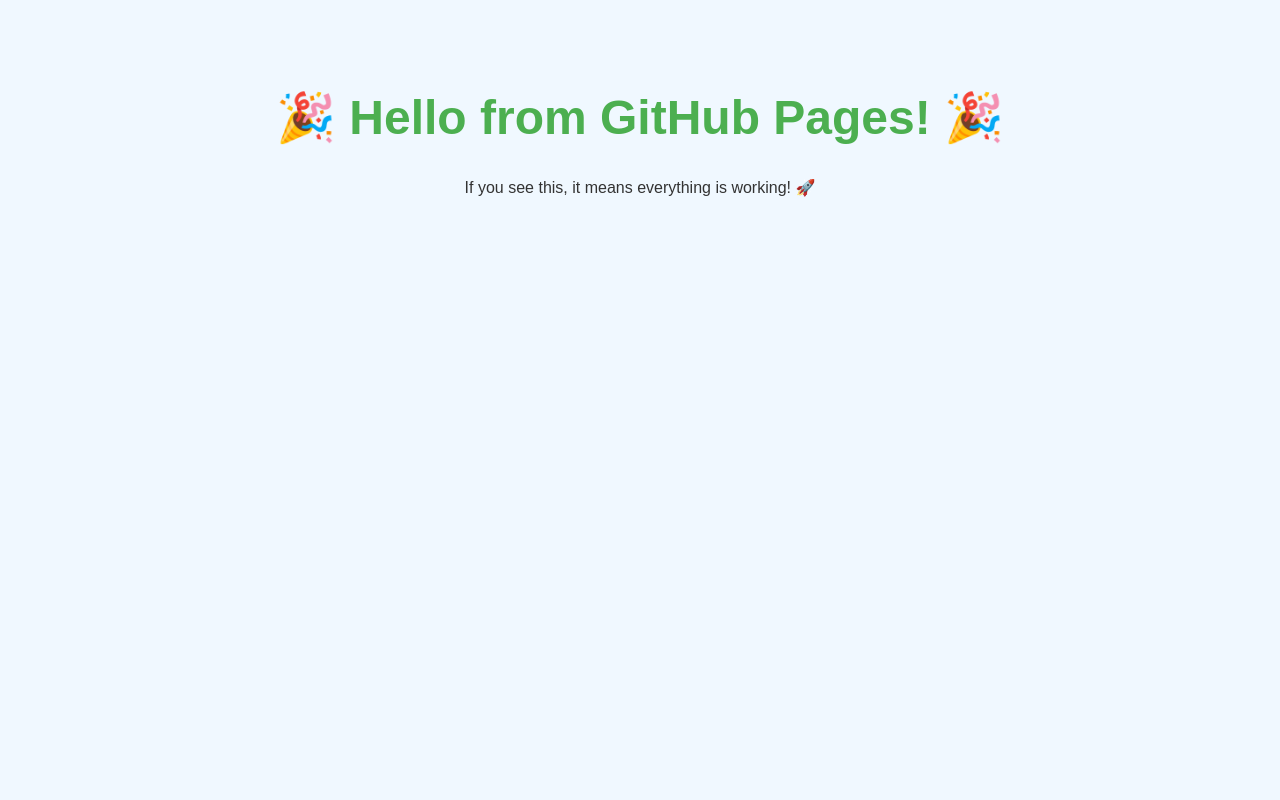
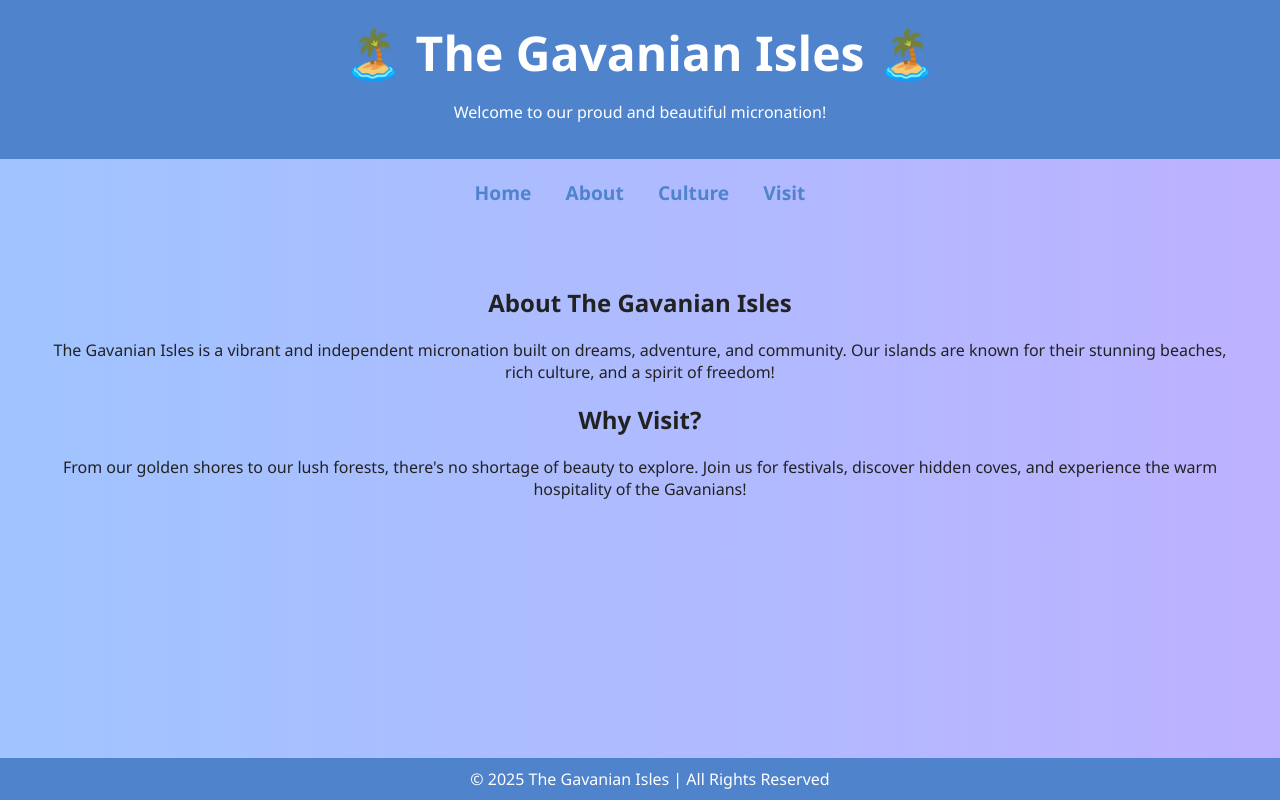
Before and after one commit to chickadeesigma/Gavanian-Isles, a plain HTML site: page index.html in a window 1280 px wide. Drawn offline with Linux system fonts and the light colour scheme.

Commit message:
Update index.html

```diff
--- a/index.html
+++ b/index.html
@@ -3,23 +3,82 @@
 <head>
   <meta charset="UTF-8">
   <meta name="viewport" content="width=device-width, initial-scale=1">
-  <title>It works!</title>
+  <title>The Gavanian Isles</title>
   <style>
     body {
-      background-color: #f0f8ff;
-      color: #333;
-      font-family: Arial, sans-serif;
+      background: linear-gradient(to right, #a0c4ff, #bdb2ff);
+      color: #222;
+      font-family: 'Segoe UI', Tahoma, Geneva, Verdana, sans-serif;
+      margin: 0;
+      padding: 0;
       text-align: center;
-      padding-top: 50px;
+    }
+    header {
+      background-color: #4f83cc;
+      padding: 20px;
+      color: white;
     }
     h1 {
+      margin: 0;
       font-size: 3em;
-      color: #4CAF50;
+    }
+    nav {
+      margin: 20px 0;
+    }
+    nav a {
+      margin: 0 15px;
+      color: #4f83cc;
+      text-decoration: none;
+      font-weight: bold;
+      font-size: 1.2em;
+    }
+    nav a:hover {
+      text-decoration: underline;
+    }
+    section {
+      padding: 40px;
+    }
+    footer {
+      background-color: #4f83cc;
+      color: white;
+      padding: 10px;
+      position: fixed;
+      width: 100%;
+      bottom: 0;
     }
   </style>
 </head>
 <body>
-  <h1>🎉 Hello from GitHub Pages! 🎉</h1>
-  <p>If you see this, it means everything is working! 🚀</p>
+
+  <header>
+    <h1>🏝️ The Gavanian Isles 🏝️</h1>
+    <p>Welcome to our proud and beautiful micronation!</p>
+  </header>
+
+  <nav>
+    <a href="#">Home</a>
+    <a href="#">About</a>
+    <a href="#">Culture</a>
+    <a href="#">Visit</a>
+  </nav>
+
+  <section>
+    <h2>About The Gavanian Isles</h2>
+    <p>
+      The Gavanian Isles is a vibrant and independent micronation built on dreams, adventure, and community.
+      Our islands are known for their stunning beaches, rich culture, and a spirit of freedom!
+    </p>
+
+    <h2>Why Visit?</h2>
+    <p>
+      From our golden shores to our lush forests, there's no shortage of beauty to explore.
+      Join us for festivals, discover hidden coves, and experience the warm hospitality of the Gavanians!
+    </p>
+  </section>
+
+  <footer>
+    &copy; 2025 The Gavanian Isles | All Rights Reserved
+  </footer>
+
 </body>
 </html>
```
